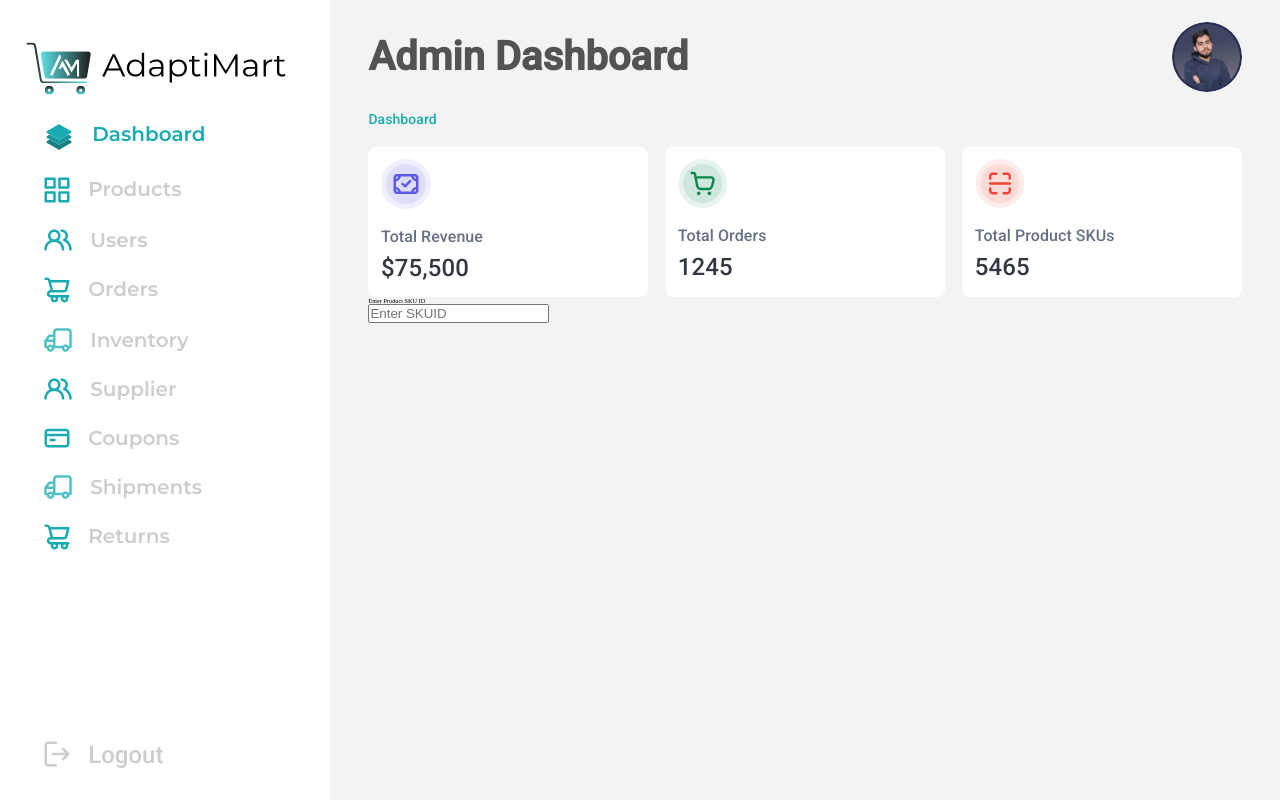
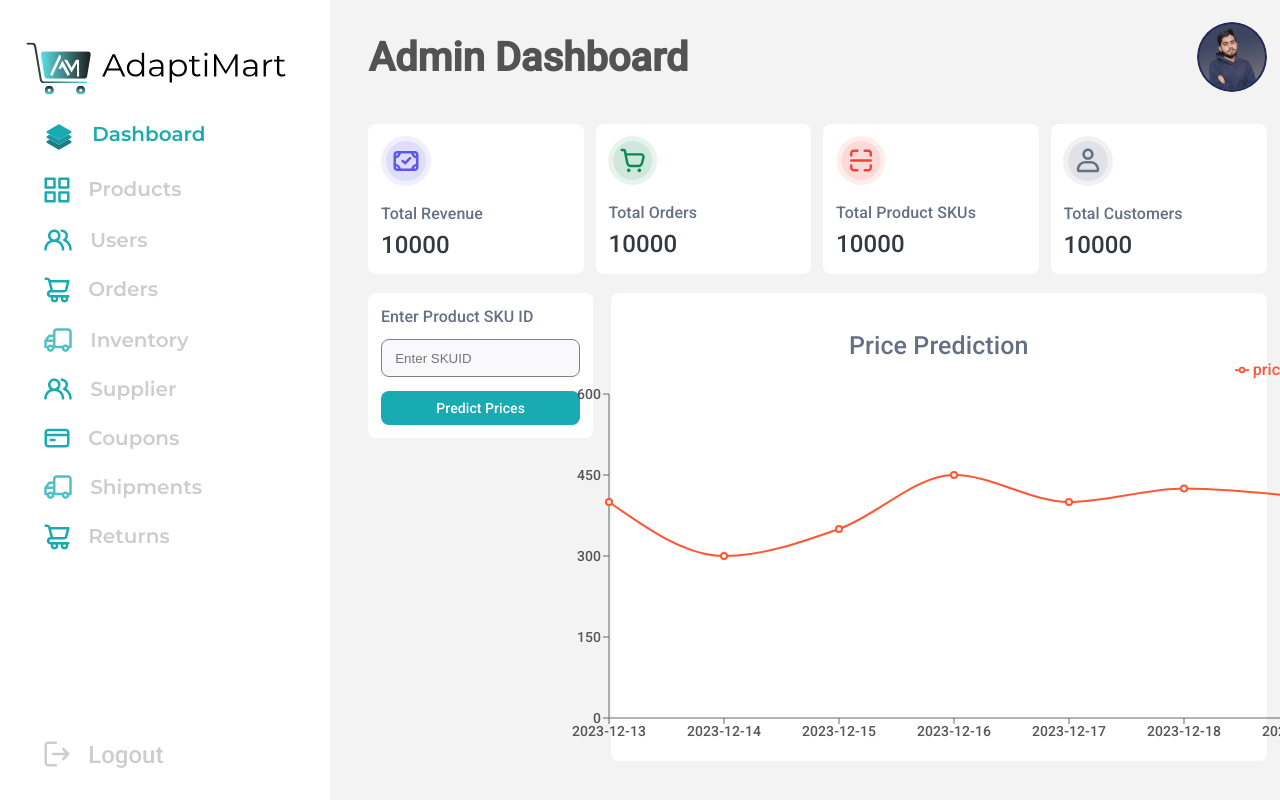
Before and after one commit to saadd28/adaptimart_admin, a React (Create React App) app: page /admin_dashboard in a window 1280 px wide. Built offline with nearby package versions, Linux system fonts and the light colour scheme; no server answers.

Commit message:
Price Prediction Chart Completed and Integrated 4 Dashboard APIs

```diff
--- a/src/Screens/AdminDashboard/AdminDashboard.css
+++ b/src/Screens/AdminDashboard/AdminDashboard.css
@@ -10,12 +10,13 @@
 .dashboard_statistics_row{
     display: flex;
     justify-content: space-between;
+    padding-top: 5em;
 
 
 }
 
 .dashboard_statistics_infocard{
-    width: 32%;
+    width: 24%;
     background-color: white;
     border-radius: 8px;
     padding: 2em;
@@ -55,3 +56,107 @@
     line-height: 32px; /* 133.333% */
     letter-spacing: 0.12px;
 }
+
+.dashboard_graph_row{
+    display: flex;
+    justify-content: space-between;
+    margin-top: 3em;
+
+}
+
+.dashboard_graph_input_container{
+
+    width: 25%;
+    background-color: white;
+
+    border-radius: 8px;
+    height: fit-content;
+    padding: 2em;
+
+
+
+}
+
+.dashboard_graph_input_label{
+    color: var(--neutral-black-black-500, #667085);
+
+    /* Text L/Medium */
+    font-family: var(--Roboto);
+    font-size: 1.6rem;
+    font-style: normal;
+    font-weight: 500;
+    line-height: 24px; /* 150% */
+    letter-spacing: 0.08px;
+    padding: 0em 0 0.2em 0;
+
+}
+
+.dashboard_graph_input{
+    padding: 0.8em 1em;
+    background-color: #f9f9fc;
+    border-radius: 8px;
+    margin-top: 0.5em;
+    /* margin-bottom: 2em; */
+    width: 100%;
+
+    border: 1px solid gray;
+
+}
+
+.dashboard_graph_btn{
+
+    color: white;
+    /* Text M/Semibold */
+    font-family: var(--Roboto);
+    font-size: 1.4rem;
+    font-style: normal;
+    /* font-weight: 600; */
+    line-height: 20px; /* 142.857% */
+    letter-spacing: 0.07px;
+
+    padding: 0.5em 1em;
+    border-radius: 8px;
+
+    border: none;
+
+    cursor: pointer;
+
+    background-color: #18abb1;
+    margin-top: 1em;
+    width: 100%;
+}
+
+.dashboard_graph_btn:hover {
+    background-color: #1dc1c7;
+}
+
+.dashboard_graph_container{
+    background-color: white;
+    border-radius: 8px;
+    width: 73%;
+
+    color: var(--neutral-black-black-500, #667085);
+
+    /* Text L/Medium */
+    font-family: var(--Roboto);
+    font-size: 1.6rem;
+    font-style: normal;
+    font-weight: 500;
+    line-height: 24px; /* 150% */
+    letter-spacing: 0.08px;
+    padding: 1em 0 0.2em 0;
+
+    display: flex;
+    flex-direction: column;
+    justify-content: center;
+    align-items: center;
+
+}
+
+.dashboard_graph_title{
+    text-align: center;
+    /* margin-bottom: 1em; */
+    font-family: var(--Roboto);
+    font-size: 2.5rem;
+    padding-top: 1em;
+}
--- a/src/Screens/AdminDashboard/AdminDashboard.jsx
+++ b/src/Screens/AdminDashboard/AdminDashboard.jsx
@@ -1,43 +1,186 @@
 import "./AdminDashboard.css";
 
-import React from "react";
+import React, { useEffect, useState } from "react";
 import Navbar from "../../Compnents/Navbar/Navbar";
 import {
   AdminProfilePic,
   DashboardProductSKUIcon,
   DashboardRevenueIcon,
   DashboardSalesIcon,
+  ViewOrderCustomerIcon,
 } from "../../Assets";
-// import { Fade } from "react-reveal";
-// import {
-//   LineChart,
-//   Line,
-//   XAxis,
-//   YAxis,
-//   CartesianGrid,
-//   Tooltip,
-//   Legend,
-// } from "recharts";
+import { Fade } from "react-reveal";
+import {
+  LineChart,
+  Line,
+  XAxis,
+  YAxis,
+  CartesianGrid,
+  Tooltip,
+  Legend,
+  Area,
+  ReferenceArea,
+} from "recharts";
+import {
+  gettotalproductskus,
+  gettotalrevenue,
+  gettotalsales,
+  gettotalusers,
+} from "../../api/apis";
 
-// const PricePredictionChart = ({ data }) => {
-//   return (
-//     <LineChart
-//       width={800}
-//       height={400}
-//       data={data}
-//       margin={{ top: 20, right: 30, left: 20, bottom: 10 }}
-//     >
-//       <CartesianGrid strokeDasharray="3 3" />
-//       <XAxis dataKey="date" />
-//       <YAxis />
-//       <Tooltip />
-//       <Legend />
-//       <Line type="monotone" dataKey="predictedPrice" stroke="#8884d8" />
-//     </LineChart>
-//   );
+const PricePredictionChart = ({ data }) => {
+  const chartStyles = {
+    backgroundColor: "white",
+    padding: "20px",
+    borderRadius: "8px",
+  };
+
+  const labelStyles = {
+    fontSize: "16px",
+    fontFamily: "Arial, sans-serif",
+    color: "#333", // Text color
+  };
+
+  return (
+    <>
+      <div className="dashboard_graph_title">Price Prediction</div>
+      <LineChart
+        width={800}
+        height={400}
+        data={data}
+        margin={{ top: 0, right: 40, left: 10, bottom: 10 }}
+      >
+        <CartesianGrid strokeOpacity={0} />
+        <XAxis
+          dataKey="date"
+          label={{
+            // value: "Dates",
+            position: "bottom",
+            dy: 10,
+          }}
+          tick={{
+            fontSize: "1.4rem",
+            fontFamily: "var(--Roboto)",
+            fill: "#555",
+            angle: 0,
+          }}
+        />
+        <YAxis
+          label={{
+            //  value: "Prices",
+            angle: -90,
+            position: "insideLeft",
+          }}
+          tick={{
+            fontSize: "1.4rem",
+            fontFamily: "var(--Roboto)",
+            fill: "#555",
+          }}
+        />
+        <Tooltip />
+        <Legend verticalAlign="top" align="right" height={36} />
+        <Line
+          type="monotone"
+          dataKey="price"
+          stroke="#FF5733"
+          strokeWidth={2}
+        />
+        <ReferenceArea
+          y1={0}
+          y2={Math.max(...data.map((item) => item.price))}
+          fill="url(#shadow)"
+          fillOpacity={0.3}
+        />
+      </LineChart>
+    </>
+  );
+};
+
+const IncrementalNumber = ({ initialValue, finalValue, duration }) => {
+  const [displayValue, setDisplayValue] = useState(initialValue);
+  const steps = Math.ceil(duration / 16); // Adjusted steps for smoother animation
+
+  useEffect(() => {
+    let currentStep = 0;
+    const incrementInterval = setInterval(() => {
+      currentStep++;
+      setDisplayValue((prevValue) => {
+        const stepValue =
+          Math.round((finalValue - initialValue) * (currentStep / steps)) +
+          initialValue;
+        return stepValue <= finalValue ? stepValue : finalValue;
+      });
+
+      if (currentStep >= steps) {
+        setDisplayValue(finalValue); // Set final value after animation completes
+        clearInterval(incrementInterval);
+      }
+    }, duration / steps);
+
+    return () => clearInterval(incrementInterval);
+  }, [finalValue, initialValue, duration, steps]);
+
+  return <div>{displayValue}</div>;
+};
+
+export default function AdminDashboard() {
+  // const [predictionData, setPredictionData] = useState([]);
+  // const handleButtonClick = () => {
+  //   // try {
+  //   //   // Make API call to your prediction endpoint
+  //   //   const response =  fetch("YOUR_PREDICTION_API_URL");
+  //   //   const data =  response.json();
+
+  //   //   // Assuming your API response has a structure like { date: 'yyyy-mm-dd', predictedPrice: 123.45 }
+  //   //   setPredictionData(data);
+  //   // } catch (error) {
+  //   //   console.error("Error fetching data:", error);
+  //   return 0;
+  //   }
   // };
 
-export default function AdminDashboard() {
+  // let predictionData = [
+  //   {
+  //     price: 1,
+  //   },
+  //   {
+  //     price: 2,
+  //   },
+  //   {
+  //     price: 3,
+  //   },
+  //   {
+  //     price: 4,
+  //   },
+  //   {
+  //     price: 5,
+  //   },
+  //   {
+  //     price: 6,
+  //   },
+  // ];
+
+  let [TotalRevenue, setTotalRevenue] = useState(0);
+  let [TotalSales, setTotalSales] = useState(0);
+  let [TotalProductSKUs, setTotalProductSKUs] = useState(0);
+  let [TotalUsers, setTotalUsers] = useState(0);
+
+  useEffect(() => {
+    getTotalRevenue(setTotalRevenue, TotalRevenue);
+    getTotalSales(setTotalSales, TotalSales);
+    getTotalProductSKUs(setTotalProductSKUs, TotalProductSKUs);
+    getTotalUsers(setTotalUsers, TotalUsers);
+  }, []);
+
+  let predictionData = [
+    { date: "2023-12-13", price: 400 },
+    { date: "2023-12-14", price: 300 },
+    { date: "2023-12-15", price: 350 },
+    { date: "2023-12-16", price: 450 },
+    { date: "2023-12-17", price: 400 },
+    { date: "2023-12-18", price: 425 },
+    { date: "2023-12-19", price: 410 },
+  ];
   return (
     <>
       <div className="dashboard_box">
@@ -45,7 +188,7 @@ export default function AdminDashboard() {
 
         <div className="products_main_container">
           {/* Product Header */}
-          {/* <Fade top> */}
+          <Fade top>
             <div className="prod_head_box">
               <div className="prod_head_title_container">
                 <div className="prod_head_title">Admin Dashboard</div>
@@ -56,18 +199,12 @@ export default function AdminDashboard() {
                   className="prod_head_profile_pic_img"
                 />
               </div>
-
-            <div className="prod_head_add_prod_container">
-              <div className="prod_head_dir_path_container">
-                <div className="prod_head_dir_path_content">Dashboard</div>
             </div>
-            </div>
-          </div>
-          {/* </Fade> */}
+          </Fade>
 
           {/* End Product Header */}
 
-          {/* <Fade right> */}
+          <Fade right>
             <div className="dashboard_statistics_row">
               <div className="dashboard_statistics_infocard">
                 <img
@@ -81,7 +218,11 @@ export default function AdminDashboard() {
                 </div>
 
                 <div className="dashboard_statistics_infocard__content">
-                $75,500
+                  <IncrementalNumber
+                    initialValue={0}
+                    finalValue={TotalRevenue ? TotalRevenue : 10000}
+                    duration={2000}
+                  />
                 </div>
               </div>
               <div className="dashboard_statistics_infocard">
@@ -95,7 +236,13 @@ export default function AdminDashboard() {
                   Total Orders
                 </div>
 
-              <div className="dashboard_statistics_infocard__content">1245</div>
+                <div className="dashboard_statistics_infocard__content">
+                  <IncrementalNumber
+                    initialValue={0}
+                    finalValue={TotalSales ? TotalSales : 10000}
+                    duration={2000}
+                  />
+                </div>
               </div>
               <div className="dashboard_statistics_infocard">
                 <img
@@ -108,7 +255,32 @@ export default function AdminDashboard() {
                   Total Product SKUs
                 </div>
 
-              <div className="dashboard_statistics_infocard__content">5465</div>
+                <div className="dashboard_statistics_infocard__content">
+                  <IncrementalNumber
+                    initialValue={0}
+                    finalValue={TotalProductSKUs ? TotalProductSKUs : 10000}
+                    duration={2000}
+                  />
+                </div>
+              </div>
+              <div className="dashboard_statistics_infocard">
+                <img
+                  src={ViewOrderCustomerIcon}
+                  alt=""
+                  className="dashboard_statistics_infocard_img"
+                />
+
+                <div className="dashboard_statistics_infocard_title">
+                  Total Customers
+                </div>
+
+                <div className="dashboard_statistics_infocard__content">
+                  <IncrementalNumber
+                    initialValue={0}
+                    finalValue={TotalUsers ? TotalUsers : 10000}
+                    duration={2000}
+                  />
+                </div>
               </div>
             </div>
 
@@ -123,11 +295,69 @@ export default function AdminDashboard() {
                   placeholder="Enter SKUID"
                   className="dashboard_graph_input"
                 />
+
+                <button className="dashboard_graph_btn">Predict Prices</button>
+              </div>
+
+              <div className="dashboard_graph_container">
+                {predictionData.length > 0 && (
+                  <PricePredictionChart data={predictionData} />
+                )}
               </div>
             </div>
-          {/* </Fade> */}
+          </Fade>
         </div>
       </div>
     </>
   );
 }
+
+export const getTotalRevenue = (setTotalRevenue, TotalRevenue) => {
+  gettotalrevenue()
+    .then((res) => {
+      console.log("Updated Total Revenue retrieved", res.data[0].total_price);
+      setTotalRevenue((TotalRevenue = res.data[0].total_price));
+    })
+    .catch((err) => {
+      console.log("Error fetching Total Revenue:", err);
+    });
+};
+
+export const getTotalSales = (setTotalSales, TotalSales) => {
+  gettotalsales()
+    .then((res) => {
+      console.log("Updated Total Sales retrieved", res.data[0].total_orders);
+      setTotalSales((TotalSales = res.data[0].total_orders));
+    })
+    .catch((err) => {
+      console.log("Error fetching Total Sales:", err);
+    });
+};
+
+export const getTotalProductSKUs = (setTotalProductSKUs, TotalProductSKUs) => {
+  gettotalproductskus()
+    .then((res) => {
+      console.log(
+        "Updated Total Product SKUs retrieved",
+        res.data[0].total_skus
+      );
+      setTotalProductSKUs((TotalProductSKUs = res.data[0].total_skus));
+    })
+    .catch((err) => {
+      console.log("Error fetching Total Product SKUs:", err);
+    });
+};
+
+export const getTotalUsers = (setTotalUsers, TotalUsers) => {
+  gettotalusers()
+    .then((res) => {
+      console.log(
+        "Updated Total Users retrieved",
+        res.data[0].total_users
+      );
+      setTotalUsers((TotalUsers = res.data[0].total_users));
+    })
+    .catch((err) => {
+      console.log("Error fetching Total Users:", err);
+    });
+};
```
Also changed, not shown: src/api/apis.js (+34 -0 lines). Lines whose indentation alone changed are shown as unchanged.
